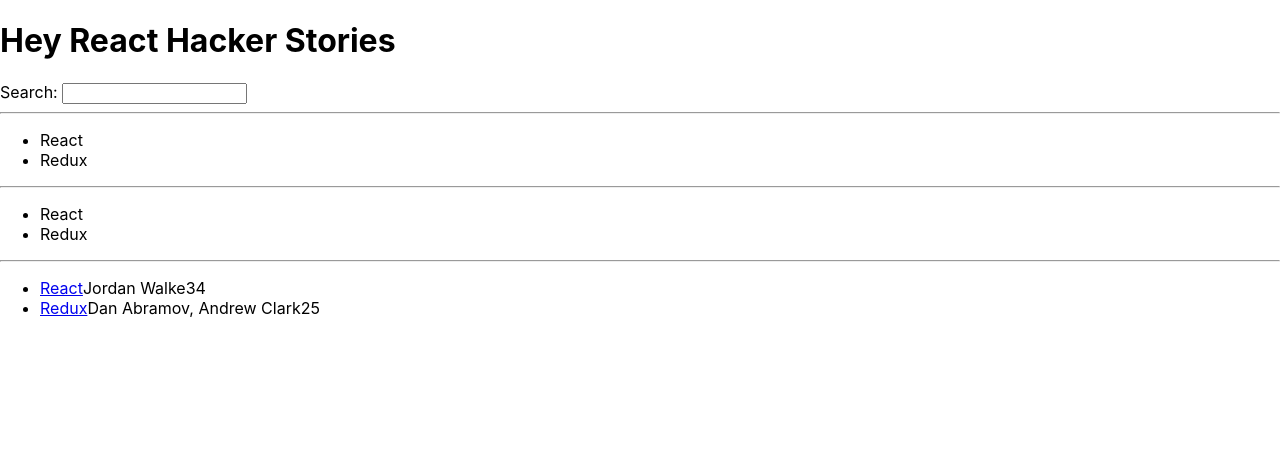
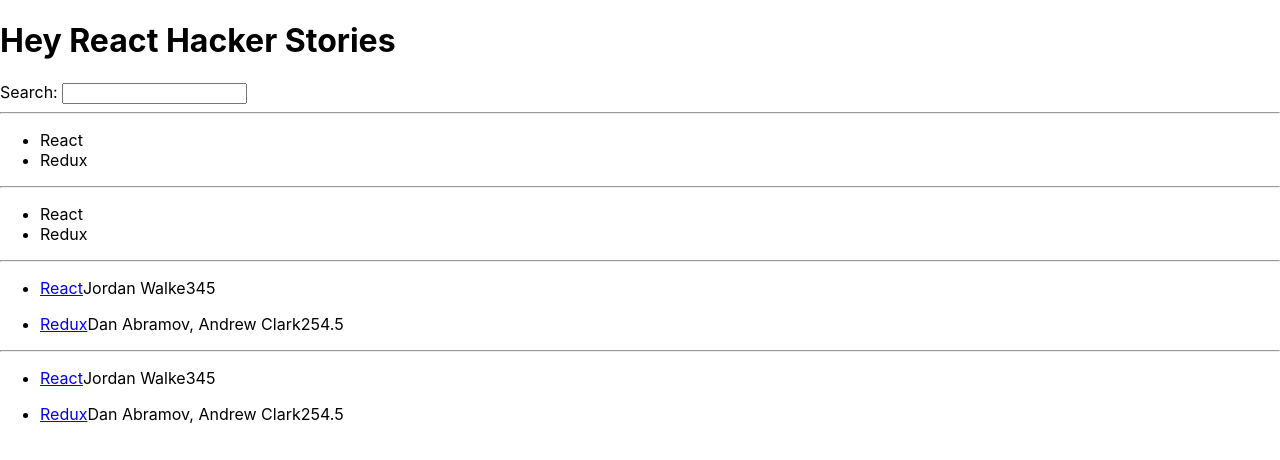
Before and after one commit to mehdimaaref7/learning-react, a React (Create React App) app: page / in a window 1280 px wide. Shown: the top 460 px of the page. Built offline with nearby package versions, Linux system fonts and the light colour scheme.

Commit message:
[ENH] :sparles: #3 Meet another React component
Signed-off-by: Mehdi Maaref <mehdimaaref@live.fr>

```diff
--- a/src/App.js
+++ b/src/App.js
@@ -8,6 +8,7 @@
     url: 'https://reactjs.org/',
     author: 'Jordan Walke',
     num_comments: 3,
+    grade: 5,
     points: 4,
     objectID: 0,
   },
@@ -16,6 +17,7 @@
     url: 'https://redux.js.org/',
     author: 'Dan Abramov, Andrew Clark',
     num_comments: 2,
+    grade: 4.5,
     points: 5,
     objectID: 1,
   },
@@ -30,8 +32,7 @@
   return (
     <div>
       <h1> {welcome.greeting} {welcome.title} {getTitle('Hacker Stories')} </h1>
-      <label htmlFor="search">Search: </label>
-      <input id="search" type="text"></input>
+      <Search/>
       <hr />
       <ul>
         {list.map(function (item){
@@ -56,24 +57,64 @@
         {list.map(function (item){
           return(
             <li key={item.objectID}>
-              <span>
+              <p>
                 <a href={item.url}>{item.title}</a>
-              </span>
-              <span>{item.author}</span>
-              <span>{item.num_comments}</span>
-              <span>{item.points}</span>
-
-
-
+                <span>{item.author}</span>
+                <span>{item.num_comments}</span>
+                <span>{item.points}</span>
+                <span>{item.grade}</span>
+              </p>
             </li>
           )
         })}
       </ul>
 
+      {/* null rendering */}
+      <ol>
+        {list.map(function (item) {
+          return(null) //Render nothing is allowed
+        })}
+      </ol>
 
+      <hr/>
+
+      <List/>
     </div>
+
 
   );
 }
 
+
+function List() {
+  return(
+    <ul>
+      {list.map(function(item) {
+        return(
+          <li key={item.objectID}>
+            <p>
+                <a href={item.url}>{item.title}</a>
+                <span>{item.author}</span>
+                <span>{item.num_comments}</span>
+                <span>{item.points}</span>
+                <span>{item.grade}</span>
+              </p>
+          </li>
+        )
+      })}
+    </ul>
+  )
+}
+
+function Search() {
+  return(
+    <div>
+      <label htmlFor="search">Search: </label>
+      <input id="search" type="text"></input>
+    </div>
+
+
+  )
+}
+
 export default App;
```
Also changed, not shown: src/filter.js (added, +25 -0 lines), src/reduce.js (added).
